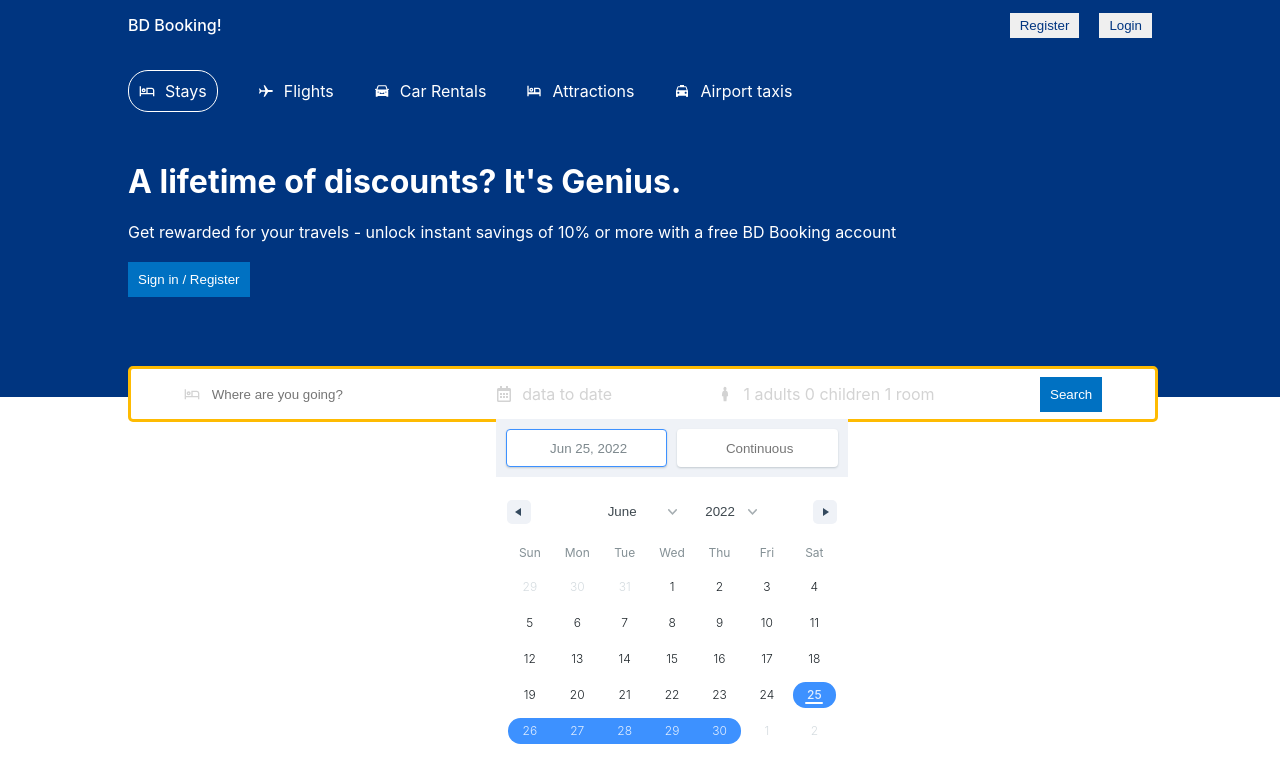
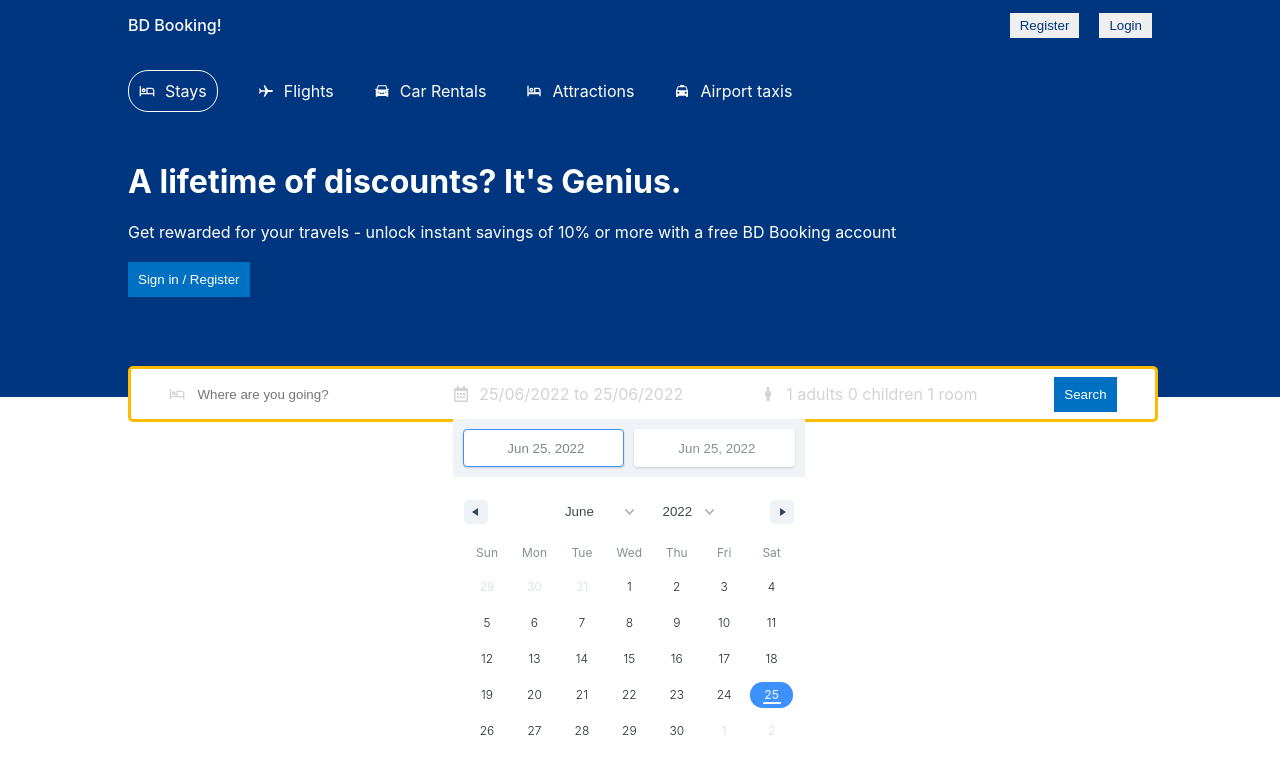
Before and after one commit to Shahriyar-Hosen/bd-booking, a React (Create React App) app: page / in a window 1280 px wide. Shown: the top 782 px of the page. Built offline with nearby package versions, Linux system fonts and the light colour scheme.

Commit message:
set Date format

```diff
--- a/src/Components/Header/Header.jsx
+++ b/src/Components/Header/Header.jsx
@@ -5,19 +5,21 @@ import { IoIosAirplane } from "react-icons/io";
 import { MdLocalTaxi, MdOutlineHotel } from "react-icons/md";
 import { RiHotelBedLine } from "react-icons/ri";
 import "./Header.css";
-import "react-date-range/dist/styles.css"; // main style file
-import "react-date-range/dist/theme/default.css"; // theme css file
+import "react-date-range/dist/styles.css";
+import "react-date-range/dist/theme/default.css";
 import { DateRange } from "react-date-range";
 import { useState } from "react";
+import { format } from "date-fns";
 
 const Header = () => {
   const [searchDate, setSearchDate] = useState([
     {
       startDate: new Date(),
-      endDate: null,
+      endDate: new Date(),
       key: "selection",
     },
   ]);
+  console.log(new Date());
   return (
     <div className="header">
       <div className="headerContainer">
@@ -60,7 +62,10 @@ const Header = () => {
           </div>
           <div className="headerSearchItem">
             <FaRegCalendarAlt className="headerIcon" />
-            <span className="headerSearchText">{`data to date`}</span>
+            <span className="headerSearchText">{`${format(
+              searchDate[0].startDate,
+              "dd/MM/yyyy"
+            )} to ${format(searchDate[0].endDate, "dd/MM/yyyy")}`}</span>
             <DateRange
               editableDateInputs={true}
               onChange={(item) => setSearchDate([item.selection])}
```
